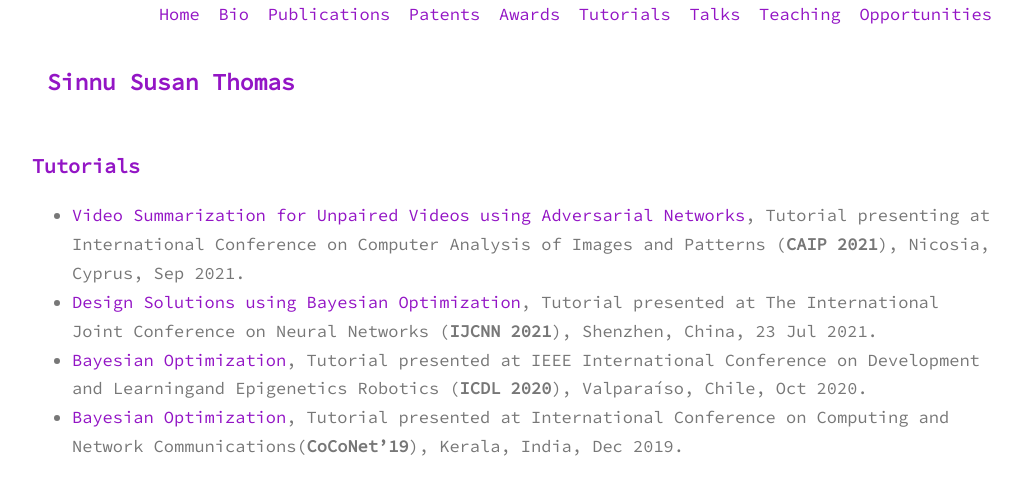
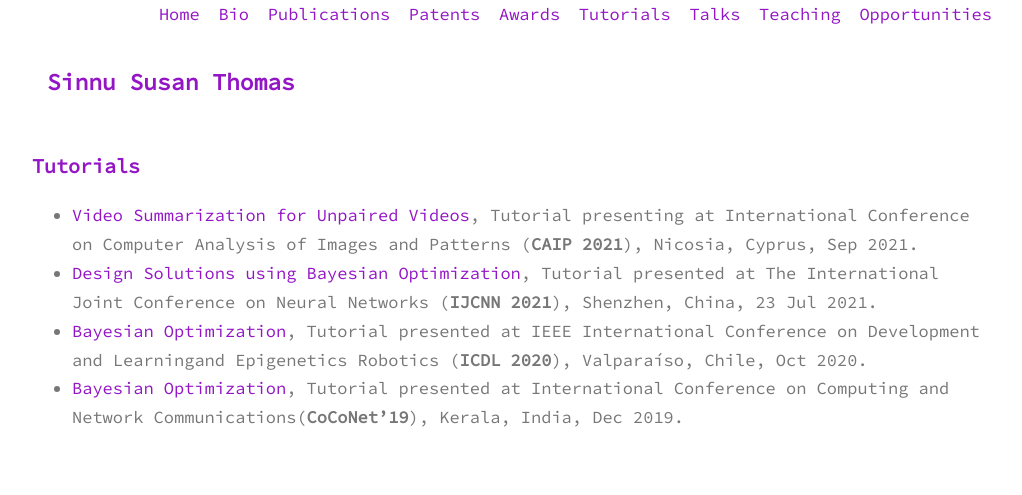
Before and after one commit to sinnuthomas/sinnuthomas.github.io, a Jekyll site: the page built from tutorials.md, in a window 1280 px wide. Shown: the top 495 px of the page, without its empty margins (128-1150 px from the left). Built offline with Jekyll 4.4.1, drawn with Linux system fonts in a browser that asks for light colours.

Commit message:
Update tutorials.md

```diff
--- a/tutorials.md
+++ b/tutorials.md
@@ -3,7 +3,7 @@
 title: Tutorials
 permalink: /tutorials/
 ---
-  * [Video Summarization for Unpaired Videos using Adversarial Networks](http://cyprusconferences.org/caip2021/tutorials/), Tutorial presenting at International Conference on Computer Analysis of Images and Patterns (**CAIP 2021**), Nicosia, Cyprus, Sep 2021.
+  * [Video Summarization for Unpaired Videos](http://cyprusconferences.org/caip2021/tutorials/), Tutorial presenting at International Conference on Computer Analysis of Images and Patterns (**CAIP 2021**), Nicosia, Cyprus, Sep 2021.
   * [Design Solutions using Bayesian Optimization](https://www.ijcnn.org/tutorials), Tutorial presented at The International Joint Conference on Neural Networks (**IJCNN 2021**), Shenzhen, China, 23 Jul 2021.
   * [Bayesian Optimization](https://cdstc.gitlab.io/icdl-2020/program/tutorials/), Tutorial presented at IEEE International Conference on Development and Learningand Epigenetics Robotics (**ICDL 2020**), Valparaíso, Chile, Oct 2020.
   * [Bayesian Optimization](http://coconet-conference.org/2019/?q=tutorials), Tutorial presented at International Conference on Computing and Network Communications(**CoCoNet'19**), Kerala, India, Dec 2019.
```
